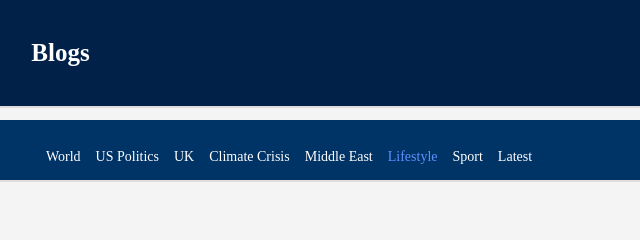
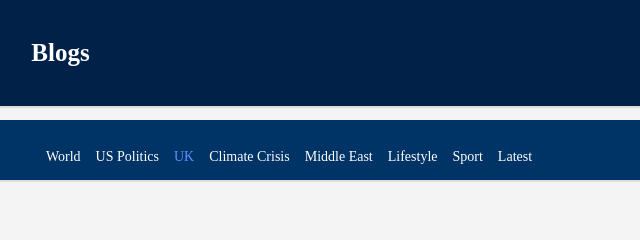
Before and after one commit to nouman007pro/viora4-uk, a plain HTML site: page index.html in a window 1280 px wide. Shown: the top 240 px of the page, 371-1011 px from the left. Drawn offline with Linux system fonts and the light colour scheme.

Commit message:
Update index.html

```diff
--- a/index.html
+++ b/index.html
@@ -315,10 +315,10 @@ spann{
         <ul>
             <li><a href="https://nouman007pro.github.io/viora4-worldnews/">World</a></li>
             <li><a href="https://nouman007pro.github.io/viora4-usa/">US Politics</a></li>
-            <li><a href="https://nouman007pro.github.io/viora4-uk/">UK</a></li>
+            <li><a href="https://nouman007pro.github.io/viora4-uk/"><spann>UK</spann></a></li></li>
             <li><a href="https://nouman007pro.github.io/viora4-climatecrisis/">Climate Crisis</a></li>
             <li><a href="https://nouman007pro.github.io/viora4-middleeast/">Middle East</a></li>
-            <li><a href="https://nouman007pro.github.io/viora4-fashion/"><spann>Lifestyle</spann></a></li>
+            <li><a href="https://nouman007pro.github.io/viora4-fashion/">Lifestyle</a></li>
             <li><a href="https://nouman007pro.github.io/viora4-sports/">Sport</a></li>
 <li><a href="https://nouman007pro.github.io/viora.github.io/">Latest</a></li>
 
```
